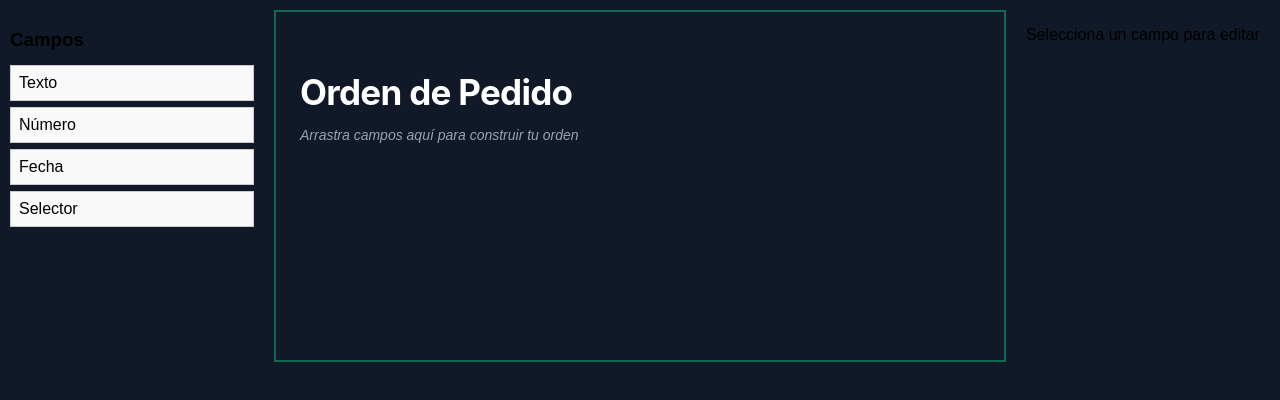
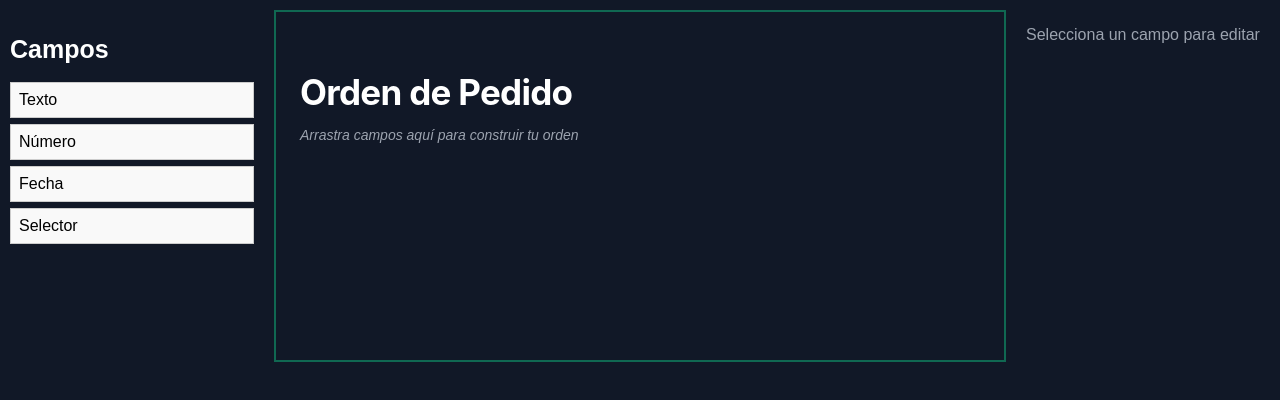
Before and after one commit to Diamond-01/COrders, a React (Vite) app in the folder order-builder/: page / in a window 1280 px wide. Shown: the top 400 px of the page. Built offline with nearby package versions, Linux system fonts and the light colour scheme.

Commit message:
Fieldeditor - Fieldpalette
Edité algo que faltaba en el fieldeditor y estoy empezando a diseñar el fieldpalette

```diff
--- a/order-builder/src/components/FieldEditor.css
+++ b/order-builder/src/components/FieldEditor.css
@@ -5,6 +5,14 @@
   border-Left: 1px solid rgba(255, 255, 255, 0.1);
   color: #FFFFFF;
 
+}
+
+ p {
+  color: #9CA3AF;
+  font-Style: Arial, sans-serif;
+  font-Weight: 400;
+  font-Size: 16px;
+  margin-Bottom: 25px;
 }
 
 .Fiel-editor h3 {
@@ -129,5 +137,5 @@
     border-radius: 4px;
     cursor: pointer;
     padding: 2px 8px;
-    transition: all 0.2s ease;
+    transition: all 0.2s ease
 }
--- a/order-builder/src/components/FieldPalette.css
+++ b/order-builder/src/components/FieldPalette.css
@@ -2,6 +2,12 @@
   display: flex;
   flex-direction: column;
   gap: 6px;
+}
+
+.field-palette h3 {
+  margin-bottom: 12px;
+  color: #FFFFFF;
+  font-size: 25px;
 }
 
 .field-palette__title {
@@ -18,7 +24,8 @@
 }
 
 .palette-field:hover {
-  background: #f0f0f0;
+  color: #E5E7EB;
+  background: #FFFFFF12;
   border-color: #999;
 }
 
```
